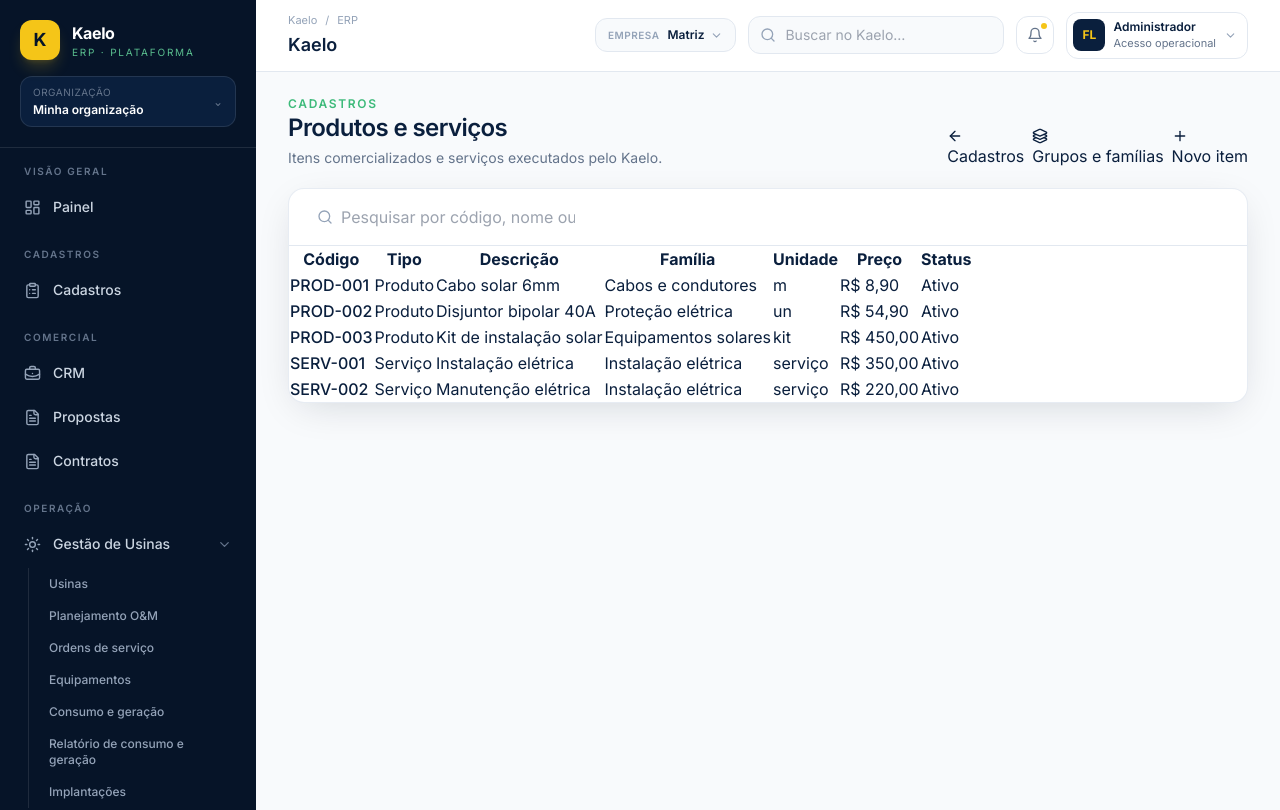
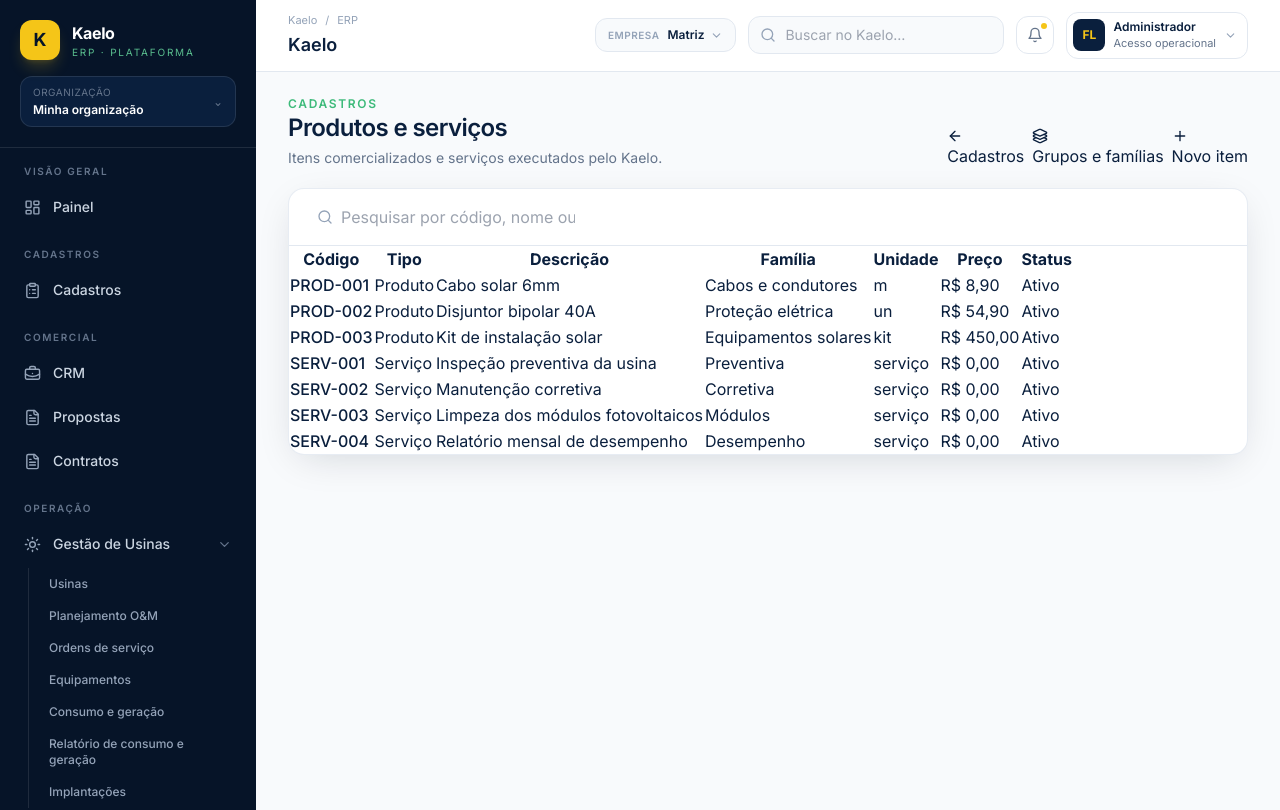
Before and after one commit to consultorfernandolima-cmyk/kaelo, a React (Vite) app: page /cadastros/produtos in a window 1280 px wide. Shown: the top 810 px of the page. Built offline with nearby package versions, Linux system fonts and the light colour scheme.

Commit message:
feat: alinhar catálogo de serviços ao módulo Gestão de Usinas

```diff
--- a/src/modules/cadastros/ProdutosPage.jsx
+++ b/src/modules/cadastros/ProdutosPage.jsx
@@ -2,14 +2,16 @@ import { useMemo, useState } from 'react'
 import { Link } from 'react-router-dom'
 import { ArrowLeft, Layers3, Plus, Search } from 'lucide-react'
 
-const groups = ['Materiais elétricos', 'Serviços', 'Equipamentos']
-const families = ['Cabos e condutores', 'Proteção elétrica', 'Instalação elétrica', 'Equipamentos solares']
+const groups = ['Manutenção', 'Limpeza', 'Monitoramento', 'Materiais elétricos', 'Equipamentos']
+const families = ['Preventiva', 'Corretiva', 'Módulos', 'Desempenho', 'Cabos e condutores', 'Proteção elétrica', 'Equipamentos solares']
 const initial = [
  {id:1,type:'Produto',code:'PROD-001',name:'Cabo solar 6mm',family:'Cabos e condutores',unit:'m',price:'8,90',active:true},
  {id:2,type:'Produto',code:'PROD-002',name:'Disjuntor bipolar 40A',family:'Proteção elétrica',unit:'un',price:'54,90',active:true},
  {id:3,type:'Produto',code:'PROD-003',name:'Kit de instalação solar',family:'Equipamentos solares',unit:'kit',price:'450,00',active:true},
- {id:4,type:'Serviço',code:'SERV-001',name:'Instalação elétrica',family:'Instalação elétrica',unit:'serviço',price:'350,00',active:true},
- {id:5,type:'Serviço',code:'SERV-002',name:'Manutenção elétrica',family:'Instalação elétrica',unit:'serviço',price:'220,00',active:true},
+ {id:4,type:'Serviço',code:'SERV-001',name:'Inspeção preventiva da usina',family:'Preventiva',unit:'serviço',price:'0,00',active:true},
+ {id:5,type:'Serviço',code:'SERV-002',name:'Manutenção corretiva',family:'Corretiva',unit:'serviço',price:'0,00',active:true},
+ {id:6,type:'Serviço',code:'SERV-003',name:'Limpeza dos módulos fotovoltaicos',family:'Módulos',unit:'serviço',price:'0,00',active:true},
+ {id:7,type:'Serviço',code:'SERV-004',name:'Relatório mensal de desempenho',family:'Desempenho',unit:'serviço',price:'0,00',active:true},
 ]
 export default function ProdutosPage(){
  const [items,setItems]=useState(initial),[q,setQ]=useState(''),[modal,setModal]=useState(false)
```
